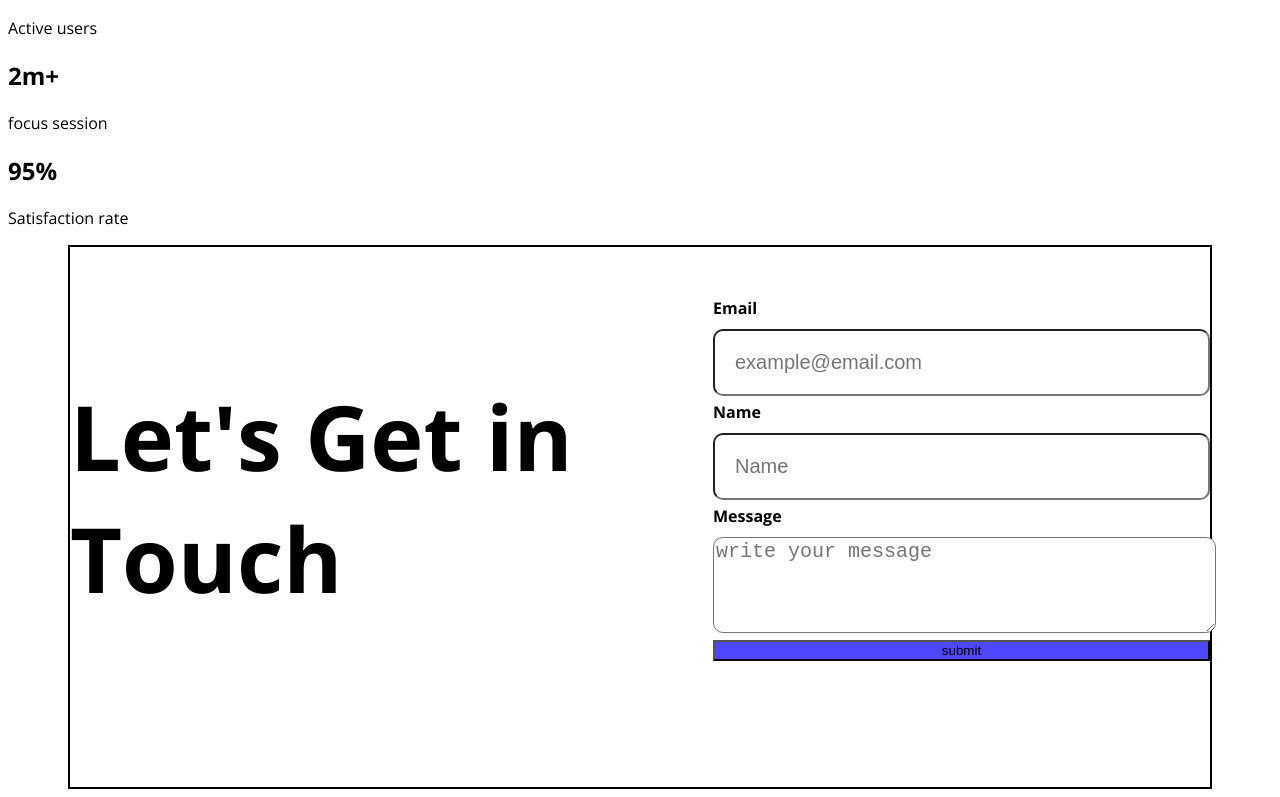
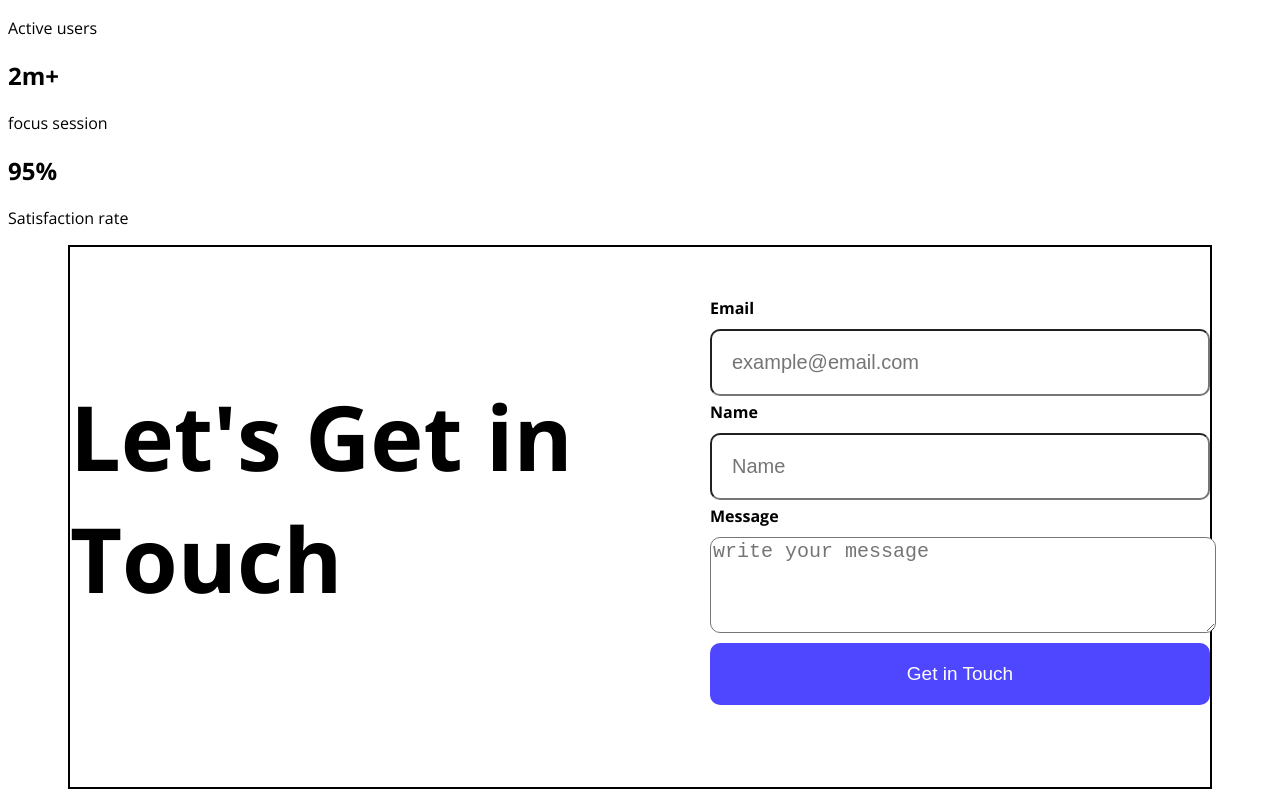
Before and after one commit to ahanif24434/portfolio-assinment-web, a plain HTML site: page index.html in a window 1280 px wide. Shown: the part 1146-1943 px from the top of the page. Drawn offline with nearby package versions, Linux system fonts and the light colour scheme.

Commit message:
added the all files

```diff
--- a/development/style.css
+++ b/development/style.css
@@ -101,7 +101,7 @@ label {
     margin-top:50px;
 }
 .section-right {
-    width:497px;
+    width:500px;
     height:490px;
     margin-top:50px;
 }
@@ -112,6 +112,7 @@ input[type=text], input[type=email] {
     font-size:20px;
     border-radius:10px;
     margin-bottom:5px;
+
 }
 textarea {
     width:100%;
@@ -122,4 +123,11 @@ textarea {
 input[type=submit] {
     width:100%;
     background-color:#4E47FF;
+    padding:20px;
+    font-size:19px;
+     border:none;
+     box-sizing:border-box;
+     border-radius:10px;
+     margin-top:5px;
+     color:white;
 }
--- a/index.html
+++ b/index.html
@@ -58,9 +58,9 @@ rel="stylesheet">
             <label for="name">Name</label>
             <input type="text" id="name" name="name" placeholder="Name">
             <label for="message">Message</label>
-            <textarea id="message" name="message" rows="4"
+            <textarea id="message" name="message"
             placeholder="write your message"></textarea>
-            <input type="submit" value="submit">
+            <input type="submit" value="Get in Touch">
         </form>
     </div>
 </div>
```
